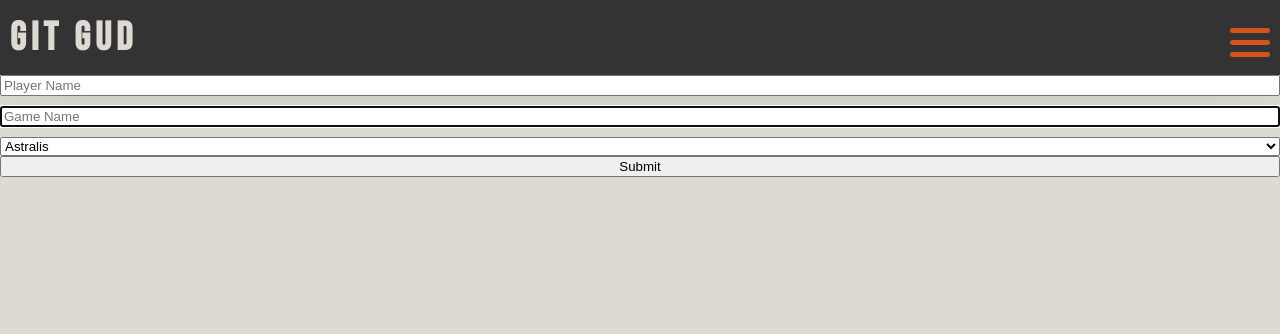
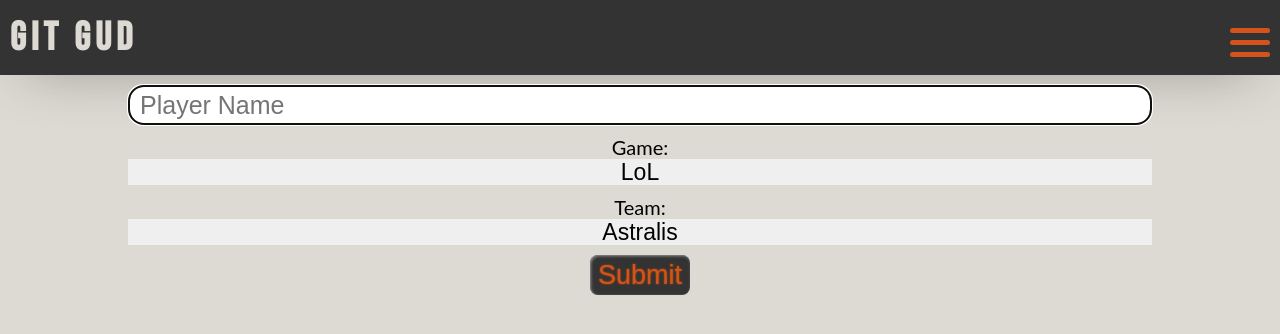
Before and after one commit to EsportRanker/gitgud, a React (Create React App) app: page /add in a window 1280 px wide. Shown: the top 334 px of the page. Built offline with nearby package versions, Linux system fonts and the light colour scheme; data requests are answered from the project's data file.

Commit message:
Improve the add function, set 2 new select elements and style the site a little bit more

```diff
--- a/db.json
+++ b/db.json
@@ -98,17 +98,17 @@
   ],
   "games": [
     {
-      "name": "league",
+      "name": "LoL",
       "id": 1,
       "genre": "moba"
     },
     {
-      "name": "cs:go",
+      "name": "CS:GO",
       "id": 2,
       "genre": "fps"
     },
     {
-      "name": "hearthstone",
+      "name": "Hearthstone",
       "id": 3,
       "genre": "tcg"
     }
--- a/src/components/MenuBar.js
+++ b/src/components/MenuBar.js
@@ -3,7 +3,6 @@ import styled from "@emotion/styled";
 import { Link } from "react-router-dom";
 const BurgerMenu = styled.div`
   margin: 10px;
-
   width: 40px;
   height: 20px;
   cursor: pointer;
@@ -26,22 +25,40 @@ const ExitSpan = styled.span`
   border-radius: 9px;
   opacity: 1;
   margin-bottom: 7px;
-  transform: translate(20px, 40px);
+  transform-origin: 70%;
   transform: ${({ direction }) =>
-    direction === "left"
-      ? "rotate(-45deg) translate(-8px)"
-      : "rotate(45deg) translate(-9px)"};
+    direction === "left" ? "rotate(-45deg)  " : "rotate(45deg)"};
 `;
 const Menu = styled.div`
   position: absolute;
   background: #333;
   height: 100%;
-
   width: 30%;
-
   top: 0;
   right: 0;
   z-index: 9999;
+  animation-name: fade;
+  animation-duration: 0.5s;
+  @keyframes fade {
+    0% {
+      width: ${({ state }) => {
+        if (state === true) {
+          return "0%";
+        } else {
+          return "30%";
+        }
+      }};
+    }
+    100% {
+      width: ${({ state }) => {
+        if (state === true) {
+          return "30%";
+        } else {
+          return "0%";
+        }
+      }};
+    }
+  }
 `;
 
 const RouterLink = styled(Link)`
@@ -53,18 +70,14 @@ const MenuContentContainer = styled.div`
   display: flex;
   flex-direction: column;
   align-items: flex-end;
-
-  margin-top: 18px;
-
+  margin-top: 22px;
 `;
-function MenuBar({ onClick }) {
+function MenuBar({ onClick, state }) {
   return (
-    <Menu>
+    <Menu state={state}>
       <MenuContentContainer>
         <BurgerMenu onClick={() => onClick()}>
-
           <ExitSpan direction="left"></ExitSpan>
-
           <ExitSpan direction="right"></ExitSpan>
         </BurgerMenu>
         <RouterLink
@@ -104,7 +117,7 @@ export default function HamburgerMenu() {
         <Span></Span>
         <Span></Span>
       </BurgerMenu>
-      {showMenu && <MenuBar onClick={handleClick} />}
+      {showMenu ? <MenuBar onClick={handleClick} state={showMenu} /> : ""}
     </>
   );
 }
--- a/src/pages/Add.js
+++ b/src/pages/Add.js
@@ -4,15 +4,50 @@ import styled from "@emotion/styled";
 const Form = styled.form`
   display: flex;
   flex-direction: column;
+  align-items: center;
 `;
 const Input = styled.input`
+  display: flex;
+  margin-top: 10px;
   margin-bottom: 10px;
+  width: 80%;
+  height: 40px;
+  padding-left: 10px;
+  border-radius: 15px;
+  font-size: 25px;
+`;
+const Select = styled.select`
+  width: 80%;
+  font-size: 23px;
+  text-align: center;
+  border: none;
+  appearance: none;
+  margin-bottom: 10px;
+  text-align-last: center;
+`;
+const Label = styled.label`
+  font-size: 20px;
+`;
+
+const Submit = styled.button`
+  height: 40px;
+  width: 100px;
+  background-color: #333;
+  color: #d3531a;
+  font-size: 27px;
+  text-align: center;
+  border-radius: 8px;
+  border: none;
+  text-shadow: 0px 0px 2px #d35300;
+  box-shadow: inset 1px 1px 3px #969696;
 `;
 export default function Add() {
   const [name, setName] = React.useState("");
-  const [gameName, setGameName] = React.useState("");
+  const [gameName, setGameName] = React.useState(1);
   const [teamID, setTeamID] = React.useState(1);
-  const [teamName, setTeamName] = React.useState([]);
+  const [teamNameList, setTeamNameList] = React.useState([]);
+  const [gameNameList, setGameNameList] = React.useState([]);
+
   async function handleSubmit(event) {
     await fetch("http://localhost:3002/players", {
       method: "POST",
@@ -21,22 +56,24 @@ export default function Add() {
       },
       body: JSON.stringify({
         teamid: parseInt(teamID),
-        gameid: 1,
+        gameid: parseInt(gameName),
         name: name,
-        nationality: "german"
+        nationality: "🇧🇬"
       })
     });
     setName("");
     setGameName("");
-    setTeamName("");
+    setTeamNameList("");
   }
 
   React.useEffect(() => {
     async function fetchData() {
-      const response = await fetch("http://localhost:3002/teams");
-      const data = await response.json();
-      console.log(data);
-      setTeamName(data);
+      const teamResponse = await fetch("http://localhost:3002/teams");
+      const teamData = await teamResponse.json();
+      const gameResponse = await fetch("http://localhost:3002/games");
+      const gameData = await gameResponse.json();
+      setTeamNameList(teamData);
+      setGameNameList(gameData);
     }
     fetchData();
   }, []);
@@ -49,30 +86,39 @@ export default function Add() {
         value={name}
         onChange={event => setName(event.target.value)}
       />
-      <Input
-        autoFocus
-        type="text"
-        placeholder="Game Name"
-        value={gameName}
-        onChange={event => setGameName(event.target.value)}
-      />
-
-      <select
+      <Label for="game">Game:</Label>
+      <Select
+        name="game"
+        size="1"
+        onChange={event => {
+          setGameName(event.target.value);
+        }}
+      >
+        {gameNameList.map(gameName => {
+          return (
+            <option key={gameName.id} value={gameName.id}>
+              {gameName.name}
+            </option>
+          );
+        })}
+      </Select>
+      <Label for="team">Team:</Label>
+      <Select
         name="team"
         size="1"
         onChange={event => {
           setTeamID(event.target.value);
         }}
       >
-        {teamName.map(teamData => {
+        {teamNameList.map(teamData => {
           return (
             <option key={teamData.id} value={teamData.id}>
               {teamData.name}
             </option>
           );
         })}
-      </select>
-      <button>Submit</button>
+      </Select>
+      <Submit>Submit</Submit>
     </Form>
   );
 }
```
